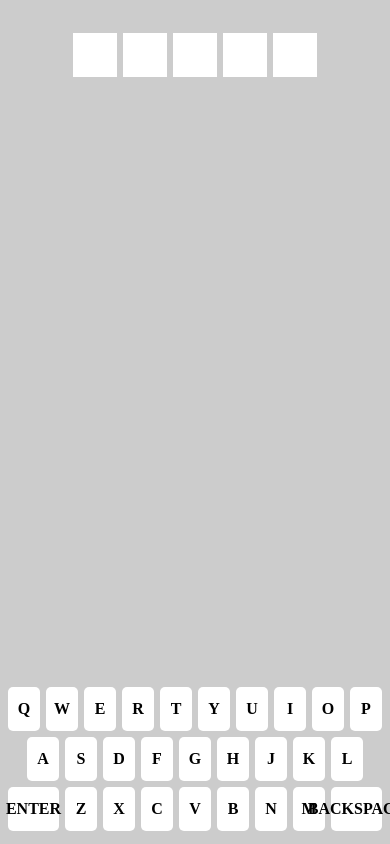
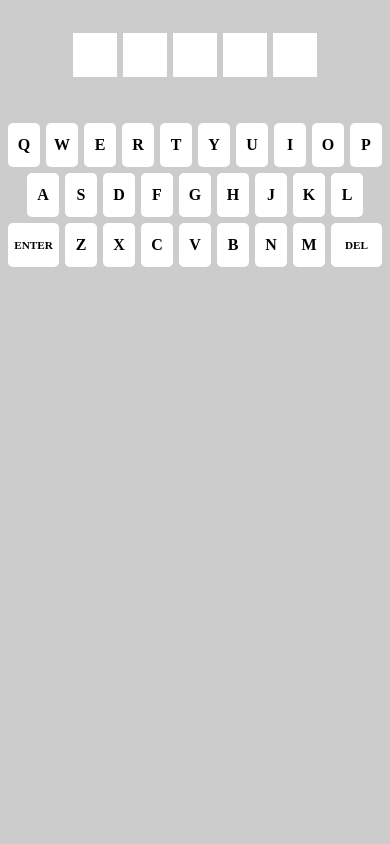
Before and after one commit to jdegeus/better-wordle, a Next.js app: page / in a window 390 px wide. Built offline with nearby package versions, Linux system fonts and the light colour scheme.

Commit message:
keyboard accesibility on phone fixes

```diff
--- a/pages/index.jsx
+++ b/pages/index.jsx
@@ -53,7 +53,7 @@ export default function HomePage() {
       }
     }
 
-    if(key.toLowerCase() === "backspace"){
+    if(key.toLowerCase() === "backspace" || key.toLowerCase() === "del"){
       deleteChar();
     }
 
@@ -236,7 +236,7 @@ function Keyboard ({ onKeyClick }) {
   const chars3 = Array.from("zxcvbnm");
   const rows = [chars1, chars2, chars3];
   chars3.unshift("enter");
-  chars3.push("backspace");
+  chars3.push("del");
 
   return (
     <div id={styles.keyboard}>
--- a/pages/styles.module.css
+++ b/pages/styles.module.css
@@ -39,14 +39,16 @@
 
 .keyboardRow:last-child .keyboardChar:first-child {
     width: 15%;
+    font-size: 0.7rem;
 }
 
 .keyboardRow:last-child .keyboardChar:last-child {
     width: 15%;
+    font-size: 0.7rem;
 }
 
 #letterBoard {
-    padding: 30px 0;
+    padding: 30px 0 10px;
 }
 
 .letterBoxesRow {
@@ -90,7 +92,7 @@
     padding: 10px 0;
     display: flex;
     justify-content: center;
-    margin-top: auto;
+    /*margin-top: auto;*/
 }
 
 #definitionCard {
```
